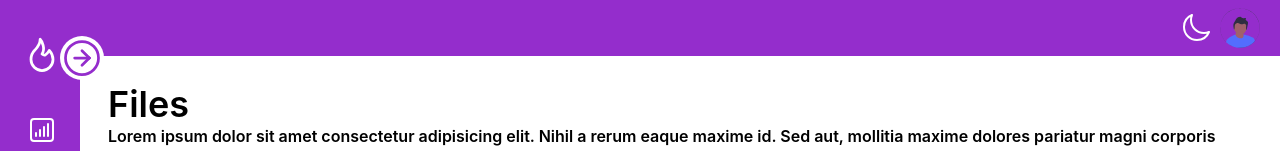
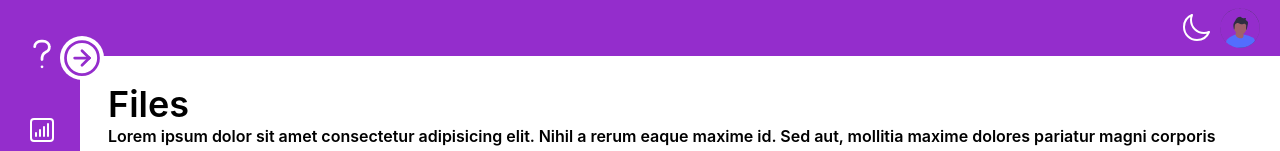
Before and after one commit to Jekwulum/Kwiz-App, a React (Create React App) app: page /files in a window 1280 px wide. Shown: the top 151 px of the page. Built offline with nearby package versions, Linux system fonts and the light colour scheme.

Commit message:
changed app icon

```diff
--- a/src/components/sideMenu/SideMenu.js
+++ b/src/components/sideMenu/SideMenu.js
@@ -1,7 +1,7 @@
 import React, { useState } from "react";
 import { NavLink } from "react-router-dom";
 import {
-  AccountIcon, AnalyticsIcon, ArrowCircleIcon, DashboardIcon, FilesIcon, FireIcon,
+  AccountIcon, AnalyticsIcon, ArrowCircleIcon, DashboardIcon, FilesIcon, AppIcon,
   InboxIcon, ScheduleIcon, SearchIcon, SettingsIcon
 } from "../svgIcons/MenuIcons";
 
@@ -25,7 +25,7 @@ const SideMenu = () => {
       />
 
       <div className="flex gap-x-4 items-center">
-        <FireIcon classProps={`cursor-pointer duration-500 text-cust-light ${showMenu && "rotate-[360deg]"}`} />
+        <AppIcon classProps={`cursor-pointer duration-500 text-cust-light ${showMenu && "rotate-[360deg]"}`} />
 
         <h1
           className={`text-cust-light origin-left font-medium text-xl duration-300 font-mono
--- a/src/components/svgIcons/MenuIcons.js
+++ b/src/components/svgIcons/MenuIcons.js
@@ -58,13 +58,13 @@ export const FilesIcon = () => (
   </div>
 );
 
-export const FireIcon = ({ classProps }) => (
+export const AppIcon = ({ classProps }) => (
   <div>
-    <svg xmlns="http://www.w3.org/2000/svg"
-      className={`icon icon-tabler icon-tabler-flame ${classProps}`}
+    <svg xmlns="http://www.w3.org/2000/svg" class={`icon icon-tabler icon-tabler-question-mark ${classProps}`}
       width="44" height="44" viewBox="0 0 24 24" stroke-width="1.5" stroke="currentColor" fill="none" stroke-linecap="round" stroke-linejoin="round">
       <path stroke="none" d="M0 0h24v24H0z" fill="none" />
-      <path d="M12 12c2 -2.96 0 -7 -1 -8c0 3.038 -1.773 4.741 -3 6c-1.226 1.26 -2 3.24 -2 5a6 6 0 1 0 12 0c0 -1.532 -1.056 -3.94 -2 -5c-1.786 3 -2.791 3 -4 2z" />
+      <path d="M8 8a3.5 3 0 0 1 3.5 -3h1a3.5 3 0 0 1 3.5 3a3 3 0 0 1 -2 3a3 4 0 0 0 -2 4" />
+      <line x1="12" y1="19" x2="12" y2="19.01" />
     </svg>
   </div>
 );
```
